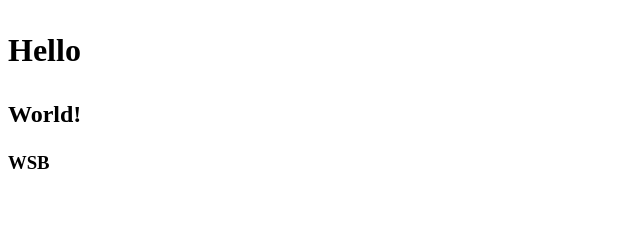
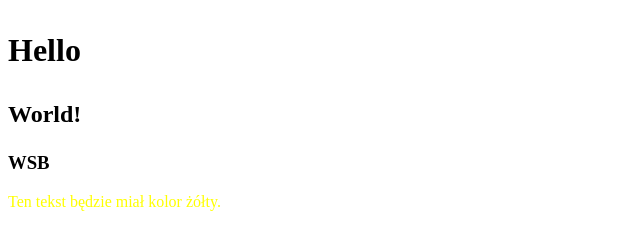
Before and after one commit to Vikivero/pai_2_css, a plain HTML site: page index.html in a window 1280 px wide. Shown: the whole page, without its empty margins (0-640 px from the left). Drawn offline with Linux system fonts and the light colour scheme.

Commit message:
Dodano id,kolor zolty

```diff
--- a/index.html
+++ b/index.html
@@ -3,8 +3,8 @@
 <head>
   <title>Moja strona</title>
   <style>
-    h3 p {
-      color: green;
+    #yellowText {
+      color: yellow;
     }
   </style>
 </head>
@@ -17,6 +17,7 @@
       <p>World!</p>
     </h2>
     <h3>WSB</h3>
+    <p id="yellowText">Ten tekst będzie miał kolor żółty.</p>
   </header>
 </body>
 </html>
```
